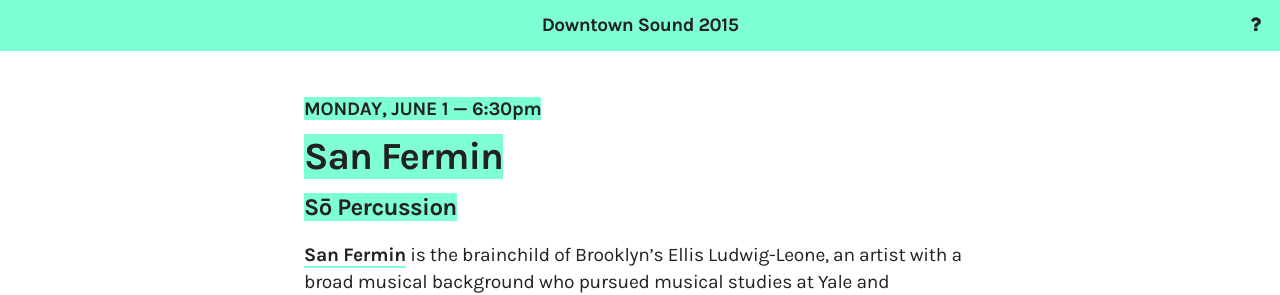
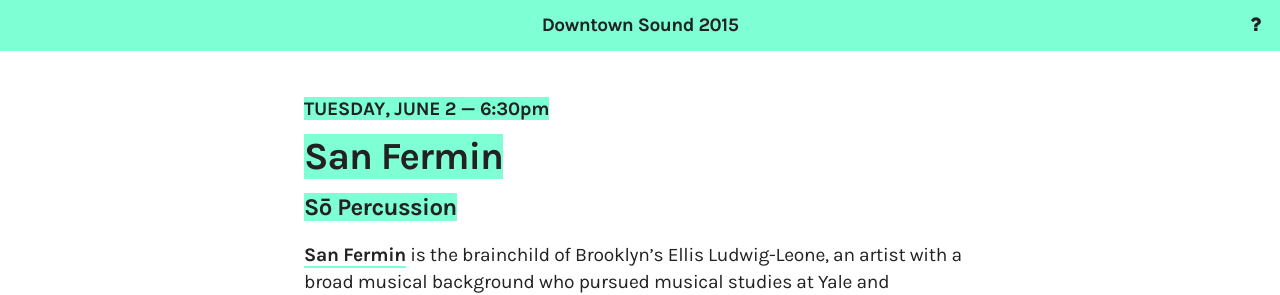
Before and after one commit to brynosaur/millenniumparkconcerts, a Jekyll site: the page built from _posts/2015-06-01-san-fermin.md, in a window 1280 px wide and 1107 px high. Shown: the top 295 px of the window. Built offline with Jekyll 4.4.1, drawn with Linux system fonts in a browser that asks for light colours; nearby versions of some CDN libraries; comment, search, counter and statistics services are not loaded; part of the change alters nothing that is shown.

```diff
--- a/_posts/2015-06-01-san-fermin.md
+++ b/_posts/2015-06-01-san-fermin.md
@@ -1,7 +1,7 @@
 ---
 layout: show
 title:  "San Fermin, Sō Percussion"
-date:   2015-06-01
+date:   2015-06-01 23:59:59 -0500
 main: "San Fermin"
 support: "Sō Percussion"
 categories: monday
```
